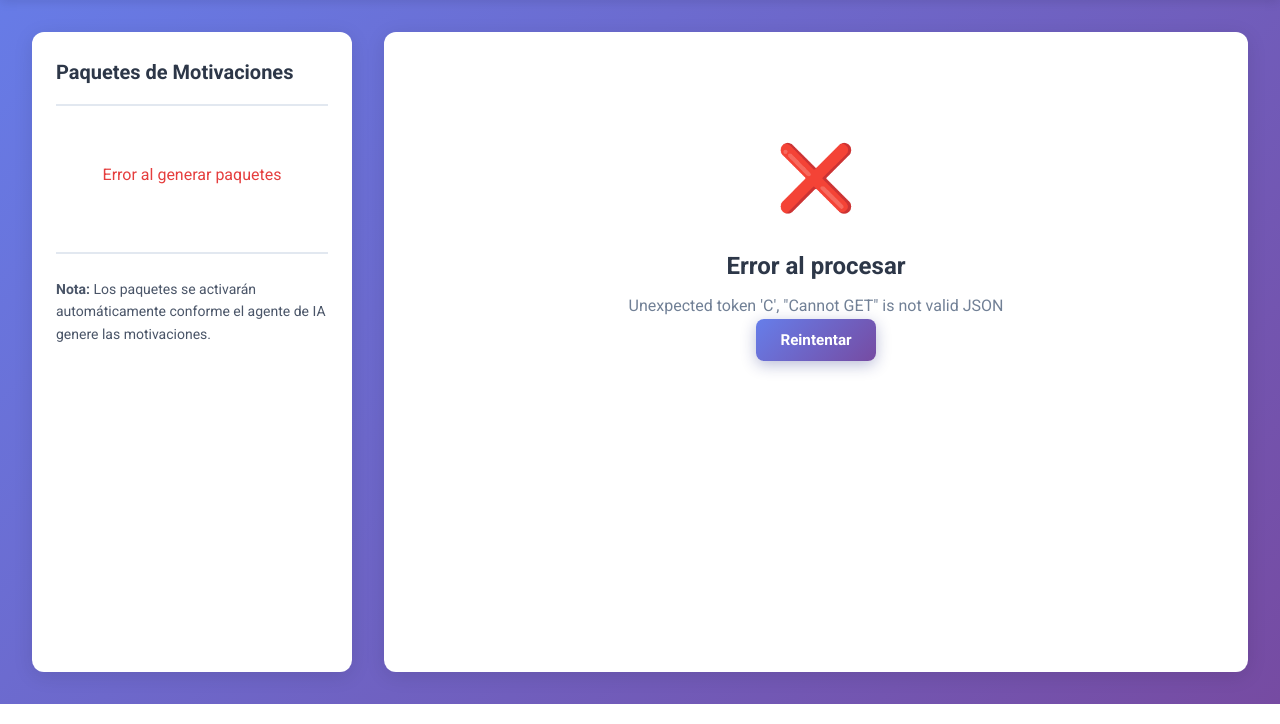
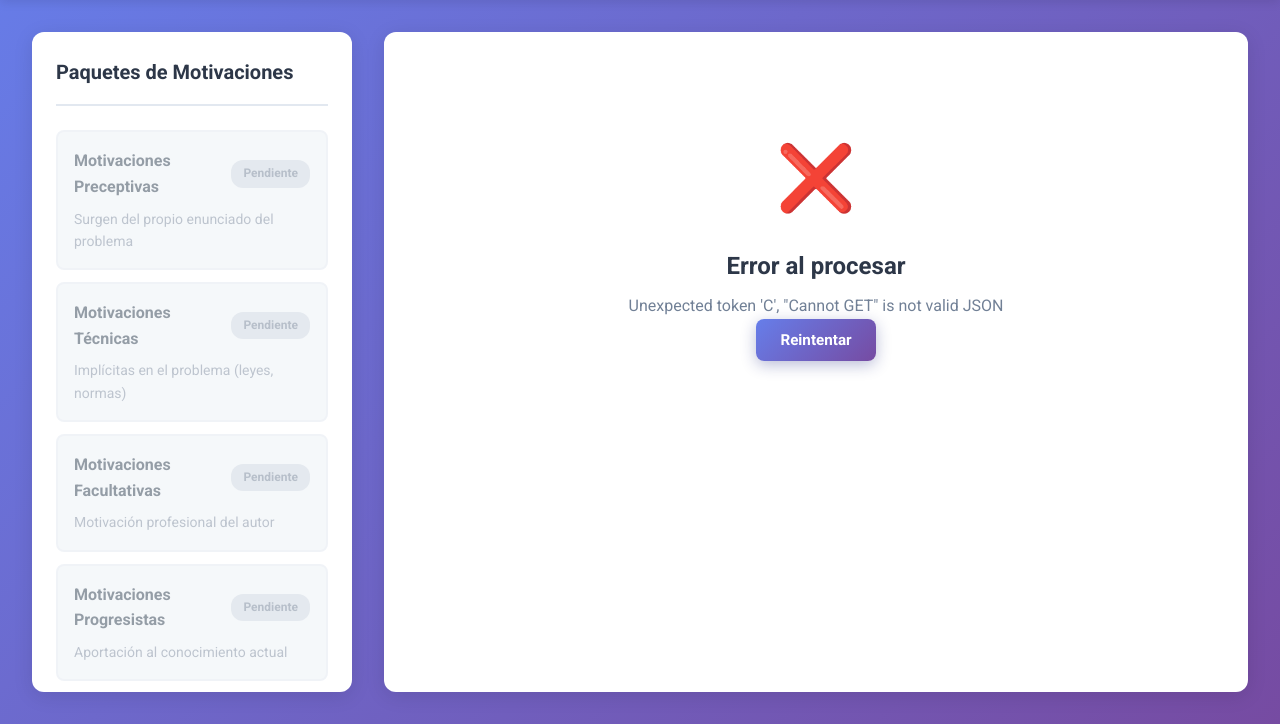
Before and after one commit to jpb75/Informes-Periciales, a Flask app: template templates/revisar_motivaciones.html in a window 1280 px wide. Shown: the part 96-820 px from the top of the page. Run offline with Flask 3, Linux system fonts and the light colour scheme; the template is opened without the code that fills it: most values are stand-ins (such as "Sample title", 1, 10 or a date in 2020).

Commit message:
Revision asincrona

```diff
--- a/static/css/revisar_motivaciones.css
+++ b/static/css/revisar_motivaciones.css
@@ -456,9 +456,108 @@ body {
     margin: 2rem auto;
 }
 
+.spinner-small {
+    display: inline-block;
+    width: 12px;
+    height: 12px;
+    border: 2px solid rgba(255, 255, 255, 0.3);
+    border-top: 2px solid white;
+    border-radius: 50%;
+    animation: spin 0.8s linear infinite;
+}
+
 @keyframes spin {
     0% { transform: rotate(0deg); }
     100% { transform: rotate(360deg); }
+}
+
+/* ============================================================================
+   SISTEMA DE NOTIFICACIONES
+   ============================================================================ */
+
+.notificaciones-container {
+    position: fixed;
+    bottom: 20px;
+    right: 20px;
+    z-index: 9999;
+    display: flex;
+    flex-direction: column;
+    gap: 10px;
+    max-width: 400px;
+}
+
+.notificacion {
+    background: white;
+    border-radius: 8px;
+    padding: 1rem 1.25rem;
+    box-shadow: 0 4px 20px rgba(0, 0, 0, 0.15);
+    display: flex;
+    align-items: center;
+    gap: 0.75rem;
+    opacity: 0;
+    transform: translateX(400px);
+    transition: all 0.3s ease;
+    border-left: 4px solid #667eea;
+}
+
+.notificacion-visible {
+    opacity: 1;
+    transform: translateX(0);
+}
+
+.notificacion-info {
+    border-left-color: #667eea;
+}
+
+.notificacion-success {
+    border-left-color: #38a169;
+}
+
+.notificacion-error {
+    border-left-color: #e53e3e;
+}
+
+.notificacion-warning {
+    border-left-color: #f57c00;
+}
+
+.notificacion-processing {
+    border-left-color: #764ba2;
+}
+
+.notificacion-icono {
+    font-size: 1.5rem;
+    flex-shrink: 0;
+}
+
+.notificacion-mensaje {
+    font-size: 0.95rem;
+    color: #2d3748;
+    line-height: 1.4;
+}
+
+/* ============================================================================
+   ESTADO DE PROCESAMIENTO EN PAQUETES
+   ============================================================================ */
+
+.package-item.processing {
+    background: linear-gradient(135deg, rgba(102, 126, 234, 0.1) 0%, rgba(118, 75, 162, 0.1) 100%);
+    border-color: #667eea;
+    animation: pulse 2s ease-in-out infinite;
+}
+
+@keyframes pulse {
+    0%, 100% {
+        opacity: 1;
+    }
+    50% {
+        opacity: 0.7;
+    }
+}
+
+.package-item.processing .package-badge {
+    background: linear-gradient(135deg, #667eea 0%, #764ba2 100%);
+    color: white;
 }
 
 /* ============================================================================
--- a/static/js/revisar_motivaciones.js
+++ b/static/js/revisar_motivaciones.js
@@ -7,27 +7,33 @@ let paquetesConfig = {
     'preceptivas': {
         titulo: 'Motivaciones Preceptivas',
         descripcion: 'Surgen del propio enunciado del problema',
-        orden: 1
+        orden: 1,
+        key: 'preceptivas'
     },
     'tecnicas': {
         titulo: 'Motivaciones Técnicas',
         descripcion: 'Implícitas en el problema (leyes, normas)',
-        orden: 2
+        orden: 2,
+        key: 'tecnicas'
     },
     'facultativas': {
         titulo: 'Motivaciones Facultativas',
         descripcion: 'Motivación profesional del autor',
-        orden: 3
+        orden: 3,
+        key: 'facultativas'
     },
     'progresistas': {
         titulo: 'Motivaciones Progresistas',
         descripcion: 'Aportación al conocimiento actual',
-        orden: 4
+        orden: 4,
+        key: 'progresistas'
     }
 };
 
 let paqueteActual = null;
 let motivacionesData = null;
+let paquetesProcesando = new Set();
+let paquetesCompletados = new Set();
 
 // ============================================================================
 // INICIALIZACIÓN
@@ -52,20 +58,74 @@ document.addEventListener('DOMContentLoaded', async function() {
 });
 
 // ============================================================================
-// PROCESAR CON AGENTE IA
+// SISTEMA DE NOTIFICACIONES
+// ============================================================================
+
+function mostrarNotificacion(mensaje, tipo = 'info') {
+    const container = document.getElementById('notificacionesContainer') || crearContenedorNotificaciones();
+
+    const notificacion = document.createElement('div');
+    notificacion.className = `notificacion notificacion-${tipo}`;
+
+    const iconos = {
+        'info': 'ℹ️',
+        'success': '✅',
+        'error': '❌',
+        'warning': '⚠️',
+        'processing': '🤖'
+    };
+
+    notificacion.innerHTML = `
+        <span class="notificacion-icono">${iconos[tipo] || iconos.info}</span>
+        <span class="notificacion-mensaje">${mensaje}</span>
+    `;
+
+    container.appendChild(notificacion);
+
+    // Animar entrada
+    setTimeout(() => notificacion.classList.add('notificacion-visible'), 10);
+
+    // Auto-remover después de 5 segundos
+    setTimeout(() => {
+        notificacion.classList.remove('notificacion-visible');
+        setTimeout(() => notificacion.remove(), 300);
+    }, 5000);
+}
+
+function crearContenedorNotificaciones() {
+    const container = document.createElement('div');
+    container.id = 'notificacionesContainer';
+    container.className = 'notificaciones-container';
+    document.body.appendChild(container);
+    return container;
+}
+
+// ============================================================================
+// PROCESAR CON AGENTE IA (ASÍNCRONO)
 // ============================================================================
 
 async function procesarConAgente() {
     const editorContent = document.getElementById('editorContent');
-    const packagesList = document.getElementById('packagesList');
     const generarBtn = document.getElementById('generarInformeBtn');
 
-    // Mostrar estado de carga
+    // Inicializar estructura de datos
+    motivacionesData = {
+        por_que: {
+            preceptivas: [],
+            tecnicas: [],
+            facultativas: [],
+            progresistas: []
+        },
+        para_que: [],
+        que_es: {}
+    };
+
+    // Mostrar estado de carga inicial
     editorContent.innerHTML = `
         <div class="welcome-message">
             <div class="welcome-icon">🤖</div>
             <h3>Procesando con Inteligencia Artificial</h3>
-            <p>El agente está analizando tu conjetura y generando las motivaciones...</p>
+            <p>Los paquetes aparecerán automáticamente conforme se generen. Puedes empezar a revisar mientras el sistema sigue procesando.</p>
             <div class="loading-spinner"></div>
             <p style="margin-top: 1rem; font-size: 0.9rem; color: #718096;">
                 <strong>Conjetura:</strong><br>
@@ -74,17 +134,16 @@ async function procesarConAgente() {
         </div>
     `;
 
-    packagesList.innerHTML = `
-        <div style="text-align: center; padding: 2rem; color: #718096;">
-            <div class="loading-spinner" style="margin: 0 auto 1rem;"></div>
-            <p>Generando paquetes...</p>
-        </div>
-    `;
-
     generarBtn.disabled = true;
     generarBtn.innerHTML = '<span class="btn-icon">⏳</span> Procesando...';
 
+    // Renderizar paquetes vacíos inicialmente
+    renderizarPaquetes();
+
+    mostrarNotificacion('🚀 Iniciando análisis del Método Formal Causal', 'processing');
+
     try {
+        // Iniciar procesamiento
         const response = await fetch(`/procesar-con-agente/${informeId}`, {
             method: 'POST',
             headers: {
@@ -94,31 +153,35 @@ async function procesarConAgente() {
 
         const result = await response.json();
 
-        if (result.success) {
-            // Guardar los datos de motivaciones
-            motivacionesData = result.analisis;
+        if (!result.success) {
+            throw new Error(result.message || 'Error al iniciar procesamiento');
+        }
 
-            // Renderizar la lista de paquetes
-            renderizarPaquetes();
+        // Procesar paquetes en secuencia (aparecen conforme se generan)
+        const paquetes = ['preceptivas', 'tecnicas', 'facultativas', 'progresistas'];
+
+        for (const paquete of paquetes) {
+            await procesarPaquete(paquete);
+        }
 
         // Mostrar mensaje de éxito
+        mostrarNotificacion('✅ Análisis completado con éxito', 'success');
+
         editorContent.innerHTML = `
             <div class="welcome-message">
                 <div class="welcome-icon">✅</div>
                 <h3>¡Análisis completado!</h3>
-                    <p>Las motivaciones han sido generadas exitosamente. Selecciona un paquete de la izquierda para revisar y editar.</p>
+                <p>Todas las motivaciones han sido generadas exitosamente. Revisa cada paquete y edita lo que necesites antes de generar el informe final.</p>
             </div>
         `;
 
         generarBtn.disabled = false;
         generarBtn.innerHTML = '<span class="btn-icon">📄</span> Generar Informe Final';
 
-        } else {
-            throw new Error(result.message || 'Error al procesar');
-        }
-
     } catch (error) {
         console.error('Error al procesar con agente:', error);
+        mostrarNotificacion(`Error: ${error.message}`, 'error');
+
         editorContent.innerHTML = `
             <div class="welcome-message">
                 <div class="welcome-icon">❌</div>
@@ -127,12 +190,42 @@ async function procesarConAgente() {
                 <button class="btn btn-primary" onclick="location.reload()">Reintentar</button>
             </div>
         `;
+    }
+}
 
-        packagesList.innerHTML = `
-            <div style="text-align: center; padding: 2rem; color: #e53e3e;">
-                <p>Error al generar paquetes</p>
-            </div>
-        `;
+async function procesarPaquete(paqueteKey) {
+    const config = paquetesConfig[paqueteKey];
+
+    mostrarNotificacion(`🔍 Analizando ${config.titulo.toLowerCase()}...`, 'processing');
+    paquetesProcesando.add(paqueteKey);
+
+    try {
+        const response = await fetch(`/obtener-paquete/${informeId}/${paqueteKey}`);
+        const result = await response.json();
+
+        if (result.success) {
+            // Actualizar datos
+            motivacionesData.por_que[paqueteKey] = result.motivaciones;
+            paquetesCompletados.add(paqueteKey);
+            paquetesProcesando.delete(paqueteKey);
+
+            // Actualizar UI
+            renderizarPaquetes();
+
+            const numMotivaciones = result.motivaciones.length;
+            mostrarNotificacion(
+                `✅ ${config.titulo}: ${numMotivaciones} motivación${numMotivaciones !== 1 ? 'es' : ''} generada${numMotivaciones !== 1 ? 's' : ''}`,
+                'success'
+            );
+
+        } else {
+            throw new Error(result.message || 'Error al procesar paquete');
+        }
+
+    } catch (error) {
+        paquetesProcesando.delete(paqueteKey);
+        mostrarNotificacion(`❌ Error en ${config.titulo.toLowerCase()}`, 'error');
+        throw error;
     }
 }
 
@@ -153,19 +246,29 @@ function renderizarPaquetes() {
         const config = paquetesConfig[paqueteKey];
         const motivaciones = motivacionesData.por_que[paqueteKey] || [];
         const tieneMotivaciones = motivaciones.length > 0;
+        const estaProcesando = paquetesProcesando.has(paqueteKey);
 
         const paqueteDiv = document.createElement('div');
-        paqueteDiv.className = `package-item ${tieneMotivaciones ? '' : 'disabled'}`;
+        paqueteDiv.className = `package-item ${tieneMotivaciones ? '' : 'disabled'} ${estaProcesando ? 'processing' : ''}`;
         paqueteDiv.dataset.paquete = paqueteKey;
 
         if (tieneMotivaciones) {
             paqueteDiv.onclick = () => seleccionarPaquete(paqueteKey);
         }
 
+        let badgeContent;
+        if (estaProcesando) {
+            badgeContent = '<span class="spinner-small"></span> Procesando...';
+        } else if (tieneMotivaciones) {
+            badgeContent = `${motivaciones.length} motivación${motivaciones.length !== 1 ? 'es' : ''}`;
+        } else {
+            badgeContent = 'Pendiente';
+        }
+
         paqueteDiv.innerHTML = `
             <div class="package-header">
                 <span class="package-title">${config.titulo}</span>
-                <span class="package-badge">${motivaciones.length} motivacion${motivaciones.length !== 1 ? 'es' : ''}</span>
+                <span class="package-badge">${badgeContent}</span>
             </div>
             <div class="package-description">${config.descripcion}</div>
         `;
```
Lines whose indentation alone changed are shown as unchanged.
